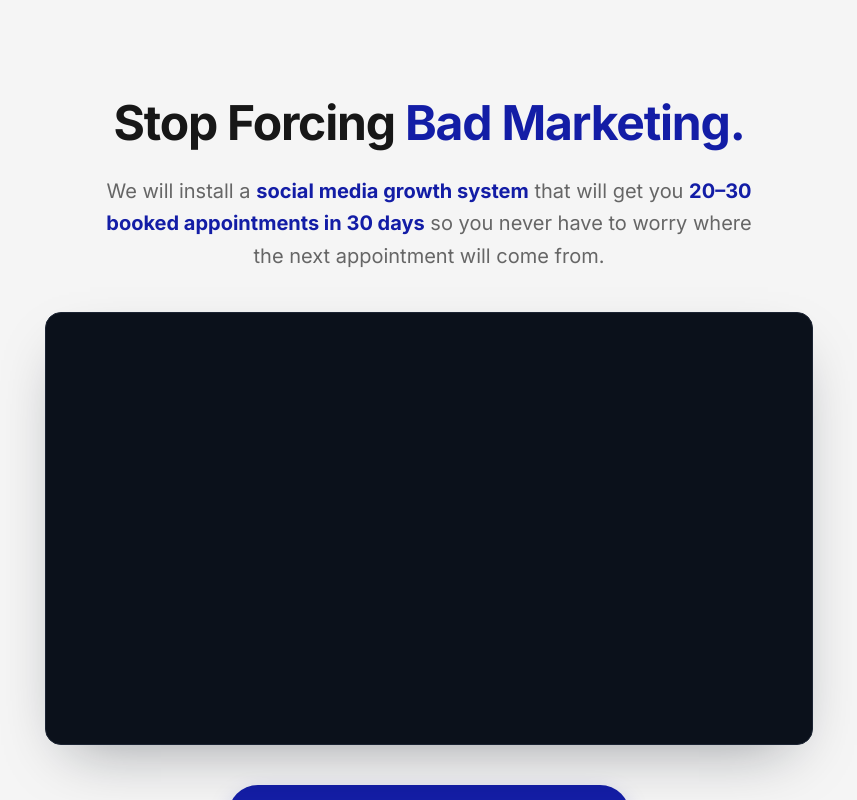
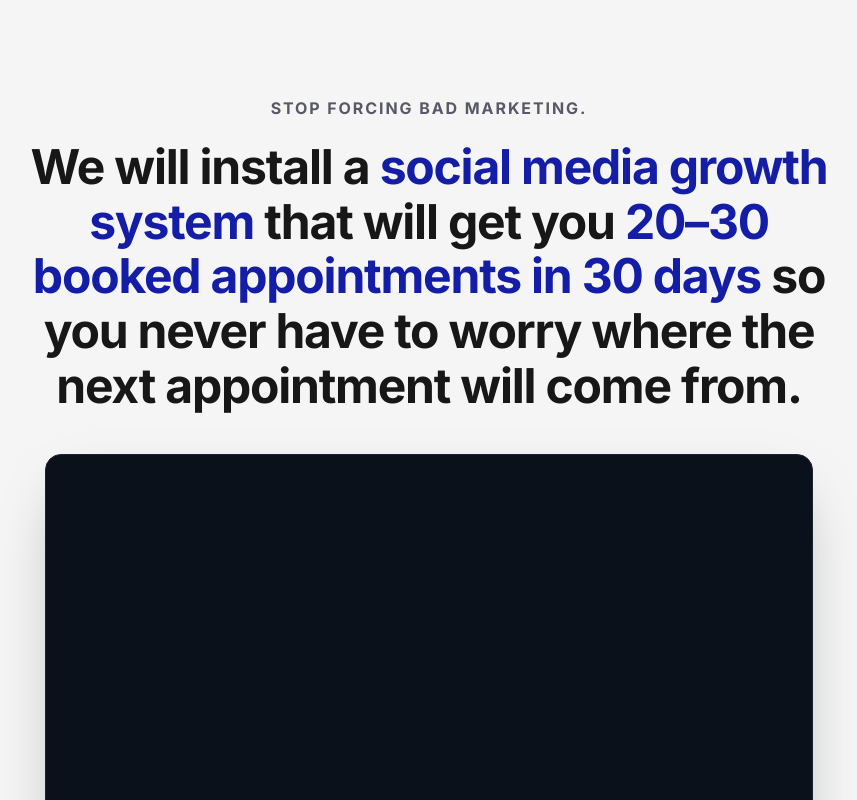
Before and after one commit to Jojo42011/Systemize-Landing, a Next.js app: page / in a window 1280 px wide. Shown: the top 800 px of the page, without its empty margins (211-1068 px from the left). Built offline with nearby package versions, Linux system fonts and the light colour scheme; no server answers.

Commit message:
Make social media growth promise the main hero headline

```diff
--- a/app/page.tsx
+++ b/app/page.tsx
@@ -14,20 +14,19 @@ export default function Home() {
           aria-labelledby="hero-heading"
           className="mx-auto w-full max-w-4xl flex-1 px-5 pb-24 pt-16 text-center sm:px-8 sm:pt-24"
         >
+          <p className="mb-5 text-sm font-bold uppercase tracking-[0.12em] text-caption sm:text-base">
+            Stop Forcing Bad Marketing.
+          </p>
           <h1
             id="hero-heading"
-            className="font-display mx-auto max-w-3xl text-[2rem] leading-[1.15] sm:text-[2.75rem] sm:leading-[1.14] lg:text-5xl"
+            className="font-display mx-auto max-w-4xl text-[2rem] leading-[1.15] sm:text-[2.75rem] sm:leading-[1.14] lg:text-5xl"
           >
-            Stop Forcing <span className="text-accent">Bad Marketing.</span>
-          </h1>
-
-          <p className="mx-auto mt-6 max-w-2xl text-lg leading-relaxed text-ink-2 sm:text-xl">
             We will install a{" "}
             <strong className="font-bold text-accent">social media growth system</strong>{" "}
             that will get you{" "}
             <strong className="font-bold text-accent">20–30 booked appointments in 30 days</strong>{" "}
             so you never have to worry where the next appointment will come from.
-          </p>
+          </h1>
 
           <div className="mx-auto mt-10 max-w-3xl">
             <VslPlayer
```
